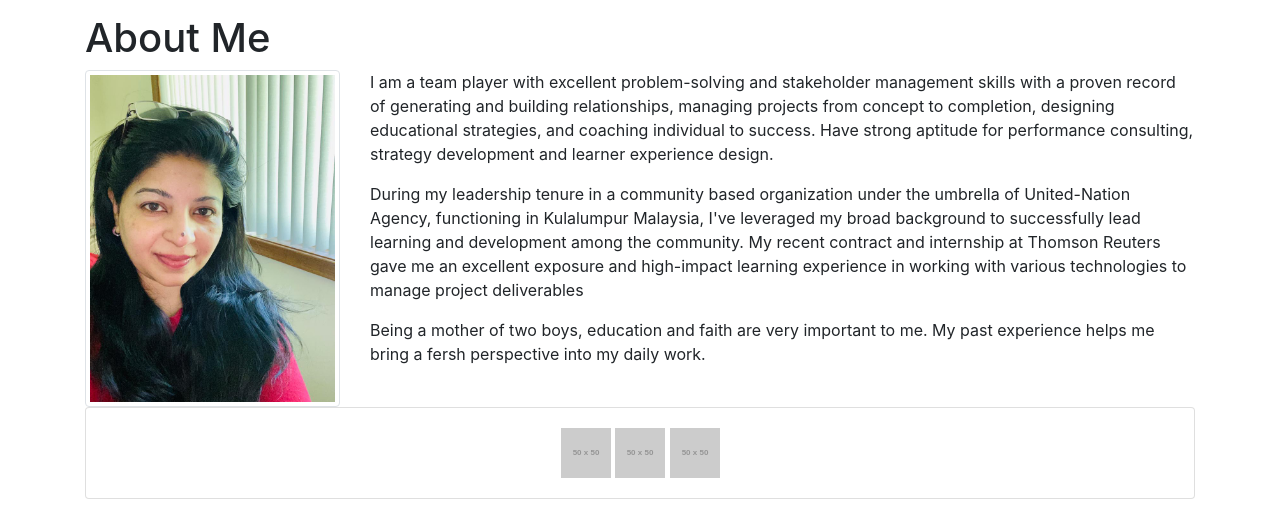
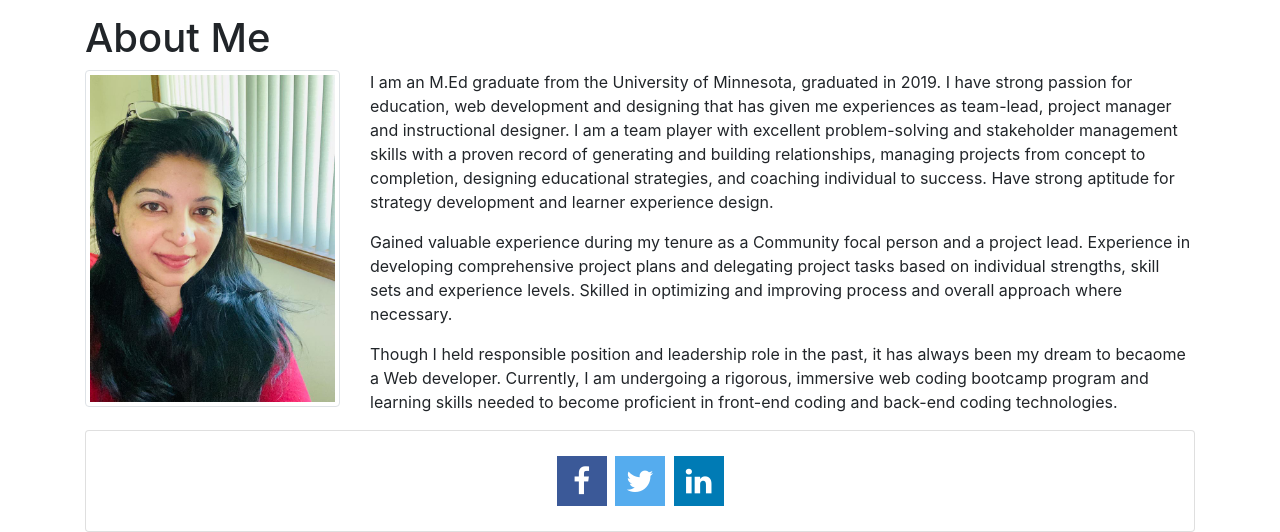
Before and after one commit to Ranjini2020/Portfolio, a plain HTML site: page index.html in a window 1280 px wide. Shown: the part 1042-1574 px from the top of the page. Before the commit the page ends 1541 px from the top, so only its background shows below. Drawn offline with nearby package versions, Linux system fonts and the light colour scheme; placeholder pictures from the web are drawn by us.

Commit message:
Adding social media links

```diff
--- a/index.html
+++ b/index.html
@@ -9,26 +9,10 @@
   <script src="https://ajax.googleapis.com/ajax/libs/jquery/3.5.1/jquery.min.js"></script>
   <script src="https://cdnjs.cloudflare.com/ajax/libs/popper.js/1.16.0/umd/popper.min.js"></script>
   <script src="https://maxcdn.bootstrapcdn.com/bootstrap/4.5.0/js/bootstrap.min.js"></script>
+  <link rel="stylesheet" href="https://cdnjs.cloudflare.com/ajax/libs/font-awesome/4.7.0/css/font-awesome.min.css">
 
-  <style>
-  /* Make the image fully responsive */
+  <link href="style.css" rel="stylesheet">
 
-	.bd-placeholder-img {
-          font-size: 1.125rem;
-          text-anchor: middle;
-          -webkit-user-select: none;
-          -moz-user-select: none;
-          -ms-user-select: none;
-          user-select: none;
-        }
-
-        @media (min-width: 768px) {
-          .bd-placeholder-img-lg {
-            font-size: 3.5rem;
-          }
-        }
-  </style>
-  <link href="style2.css" rel="stylesheet">
 </head>
 <body>
   <nav class="navbar navbar-light bg-light">
@@ -126,11 +110,11 @@
               <img src="img/profile.jpeg" alt="Placeholder" class="img-thumbnail">
             </div>
             <div class="col-md-9">
-              <p>I am a team player with excellent problem-solving and stakeholder management skills with a proven record of generating and building relationships, managing projects from concept to completion, designing educational strategies, and coaching individual to success. Have strong aptitude for performance consulting, strategy development and learner experience design.</p>
+              <p>I am an M.Ed graduate from the University of Minnesota, graduated in 2019. I have strong passion for education, web development and designing that has given me experiences as team-lead, project manager and instructional designer. I am a team player with excellent problem-solving and stakeholder management skills with a proven record of generating and building relationships, managing projects from concept to completion, designing educational strategies, and coaching individual to success. Have strong aptitude for strategy development and learner experience design.</p>
 
-              <p>During my leadership tenure in a community based organization under the umbrella of United-Nation Agency, functioning in Kulalumpur Malaysia, I've leveraged my broad background to successfully lead learning and development among the community. My recent contract and internship at Thomson Reuters gave me an excellent exposure and high-impact learning experience in working with various technologies to manage project deliverables</p>
+              <p>Gained valuable experience during my tenure as a Community focal person and a project lead. Experience in developing comprehensive project plans and delegating project tasks based on individual strengths, skill sets and  experience levels. Skilled in optimizing and improving process and overall approach where necessary.</p>
 
-              <p>Being a mother of two boys, education and faith are very important to me. My past experience helps me bring a fersh perspective into my daily work.</p>
+              <p>Though I held responsible position and leadership role in the past, it has always been my dream to becaome a Web developer. Currently, I am undergoing a rigorous, immersive web coding bootcamp program and learning skills needed to become proficient in front-end coding and back-end coding technologies.</p>
 
 
               </p>
@@ -147,9 +131,9 @@
       <div class="card">
         <div class="card-body">
           <div class="text-center">
-            <img class="" src="http://placehold.it/50x50" alt="">
-            <img class="" src="http://placehold.it/50x50" alt="">
-            <img class="" src="http://placehold.it/50x50" alt="">
+            <a class="fa fa-facebook" href="https://www.facebook.com/ranjini.baskaran" alt=""></a>
+            <a href="#" class="fa fa-twitter"></a>
+            <a href="http://linkedin.com/in/sriranjini-baskaran-7263383b" class="fa fa-linkedin"></a>
           </div>
         </div>
       </div>
--- /dev/null
+++ b/style.css
@@ -0,0 +1,42 @@
+.bd-placeholder-img {
+    font-size: 1.125rem;
+    text-anchor: middle;
+    -webkit-user-select: none;
+    -moz-user-select: none;
+    -ms-user-select: none;
+    user-select: none;
+  }
+
+  @media (min-width: 768px) {
+    .bd-placeholder-img-lg {
+      font-size: 3.5rem;
+    }
+  }
+.fa {
+padding: 10px;
+font-size: 30px;
+width: 50px;
+text-align: center;
+text-decoration: none;
+margin: 5px 2px;
+}
+
+.fa:hover {
+opacity: 0.7;
+}
+
+.fa-facebook {
+background: #3B5998;
+color: white;
+}
+
+.fa-twitter {
+background: #55ACEE;
+color: white;
+}
+
+
+.fa-linkedin {
+background: #007bb5;
+color: white;
+}
```
Also changed, not shown: contact.html (+7 -4 lines), skills.html (+19 -9 lines).
